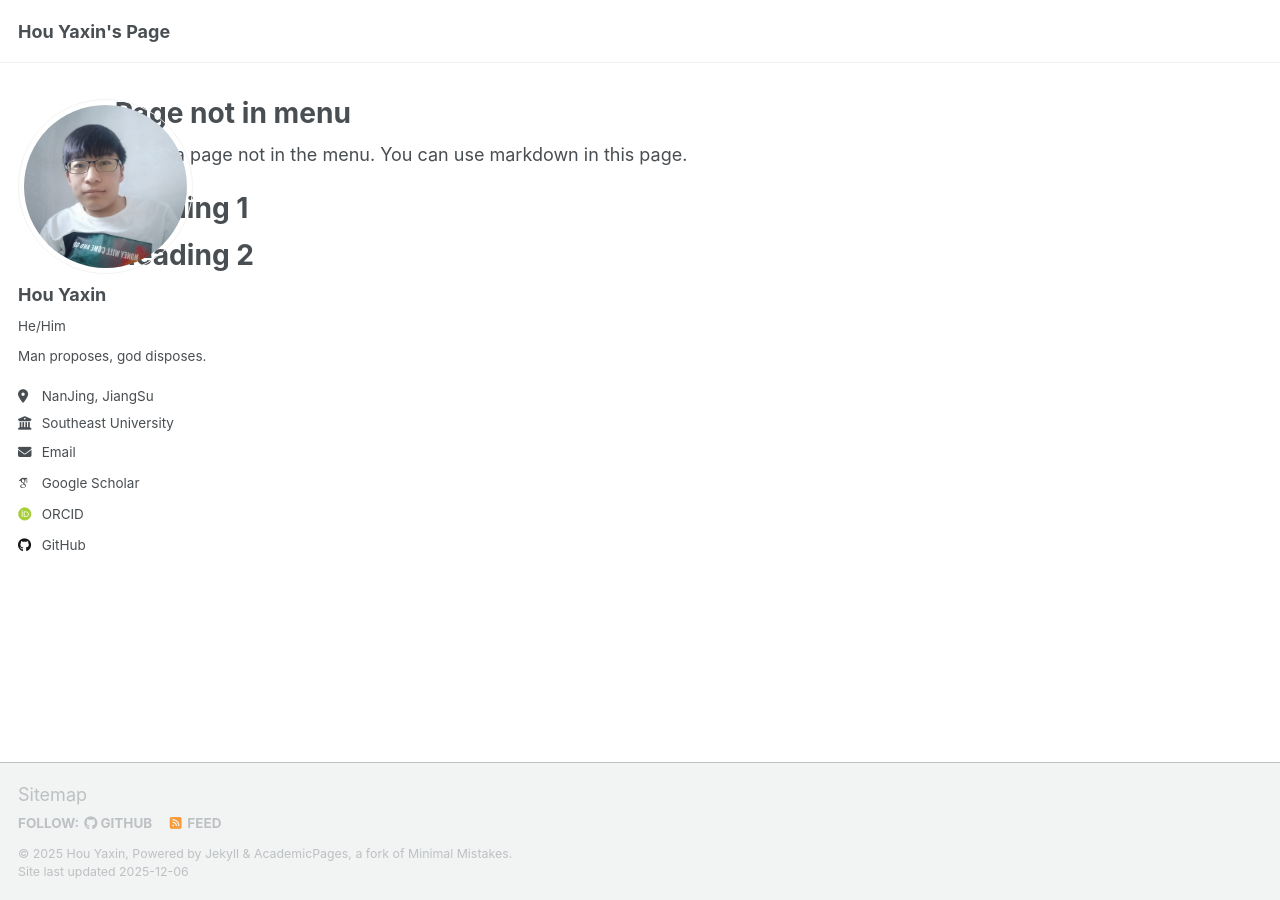
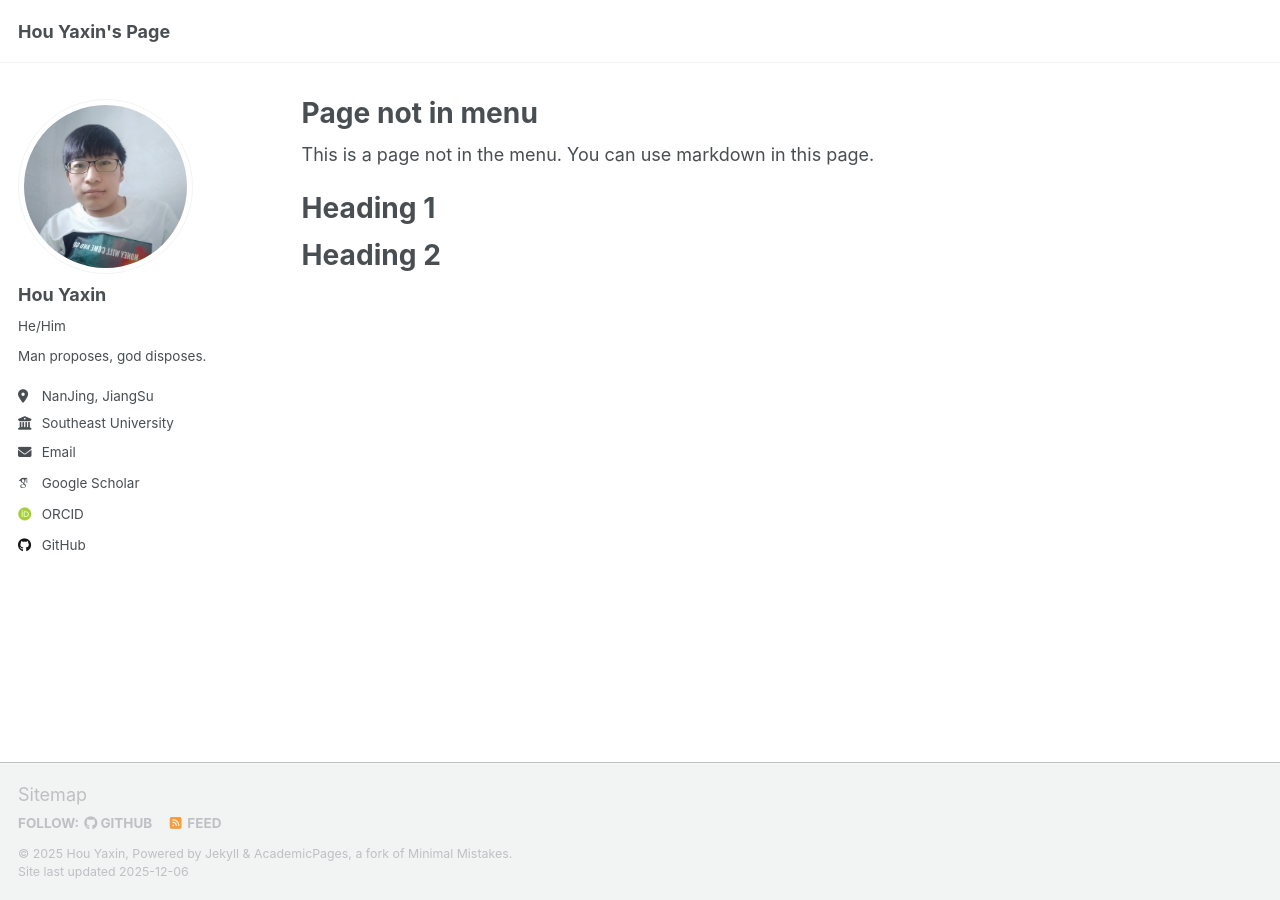
Before and after one commit to YaxinHou/yaxinhou.github.io, a Jekyll site: the page built from _pages/non-menu-page.md, in a window 1280 px wide. Built offline with Jekyll 4.4.1, drawn with Linux system fonts in a browser that asks for light colours; some web fonts are replaced; a script that is not in the unit is left out.

Commit message:
Update custom.html

```diff
--- a/_includes/head/custom.html
+++ b/_includes/head/custom.html
@@ -18,11 +18,10 @@
 
 <style>
   .page__inner-wrap,
-  .page,
-  .page-content,
-  .wrapper,
-  .container {
+  .page-content {
     max-width: 1200px !important;
-    width: 100% !important;
+    margin: 0 auto !important;
+    padding-left: 20px !important;
+    padding-right: 20px !important;
   }
 </style>
```
